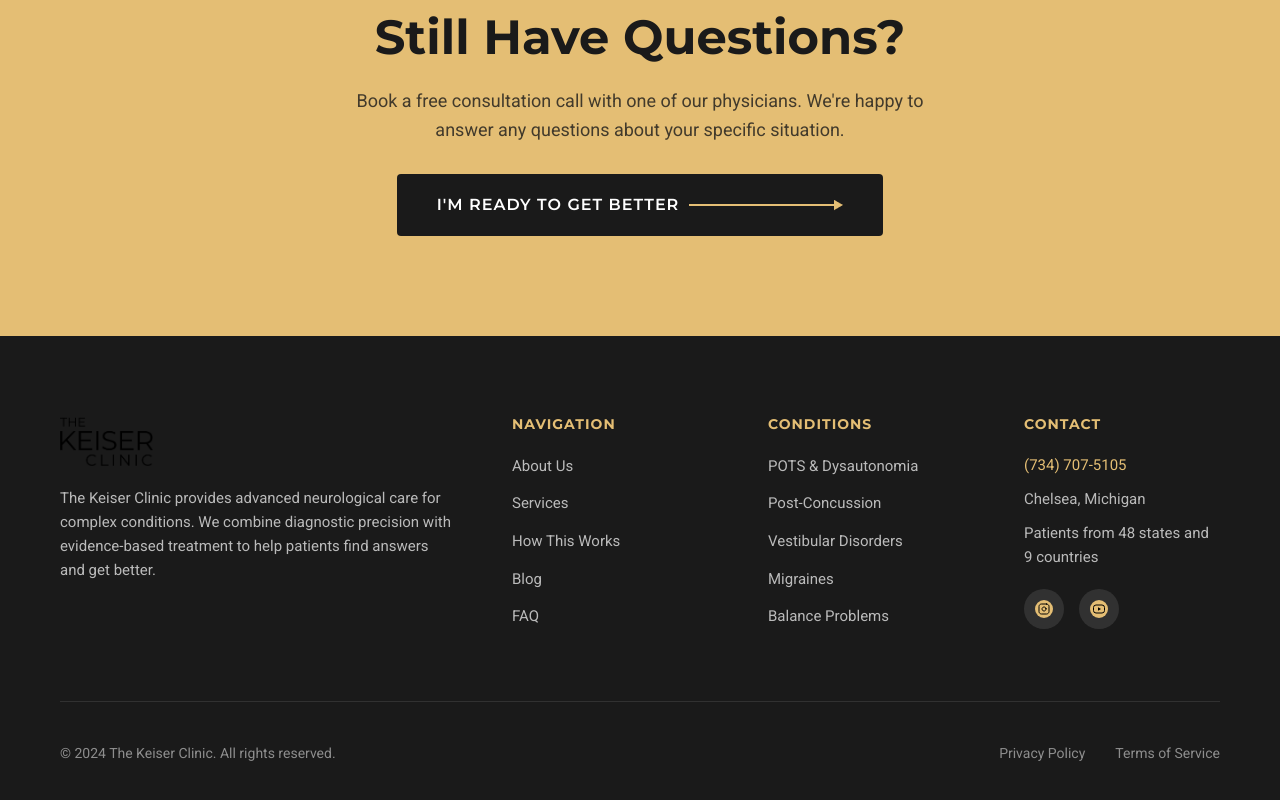
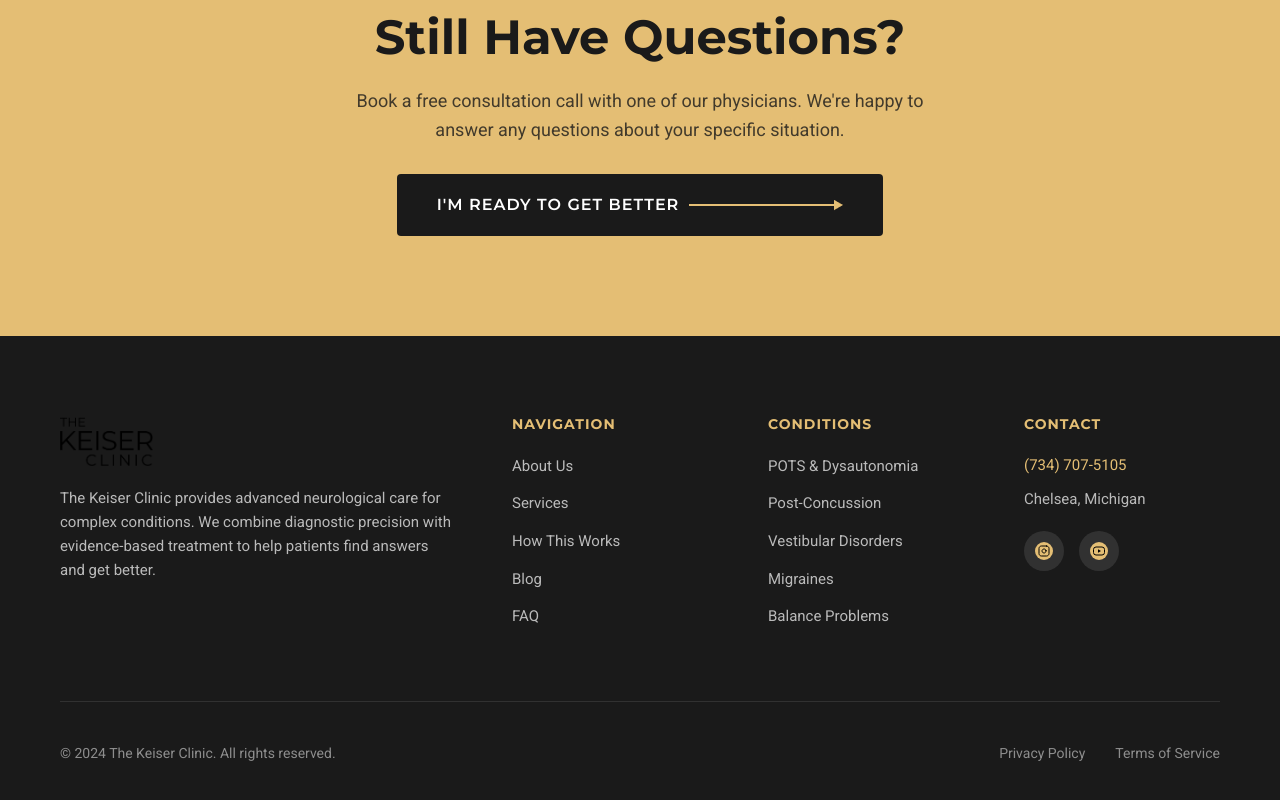
Before and after one commit to keiseratlas/keiser-clinic-site, a plain HTML site: page pages/faq.html in a window 1280 px wide. Shown: the part 2984-3784 px from the top of the page. Drawn offline with Linux system fonts and the light colour scheme.

Commit message:
Remove "Patients from 48 states" from all footers
Co-Authored-By: Claude Opus 4.6 <noreply@anthropic.com>

```diff
--- a/pages/faq.html
+++ b/pages/faq.html
@@ -336,7 +336,6 @@
                     <h4>Contact</h4>
                     <p><a href="tel:+17347075105" style="color: var(--gold); text-decoration: none;">(734) 707-5105</a></p>
                     <p>Chelsea, Michigan</p>
-                    <p>Patients from 48 states and 9 countries</p>
                     <div class="footer-social">
                         <a href="https://instagram.com/thekeiserclinic" target="_blank" rel="noopener">
                             <img src="../images/instagram.svg" alt="Instagram">
```
Also changed, not shown: index.html (+0 -1 lines), pages/about.html (+0 -1 lines), pages/autonomic-testing.html (+0 -1 lines), pages/blog.html (+0 -1 lines), pages/eye-movements-brain.html (+0 -1 lines), pages/how-it-works.html (+0 -1 lines), pages/migraine-neurological-event.html (+0 -1 lines), pages/post-concussion-treatment.html (+0 -1 lines), pages/services.html (+0 -1 lines), pages/transcranial-doppler-pots.html (+0 -1 lines), pages/vestibular-dysfunction-types.html (+0 -1 lines).
